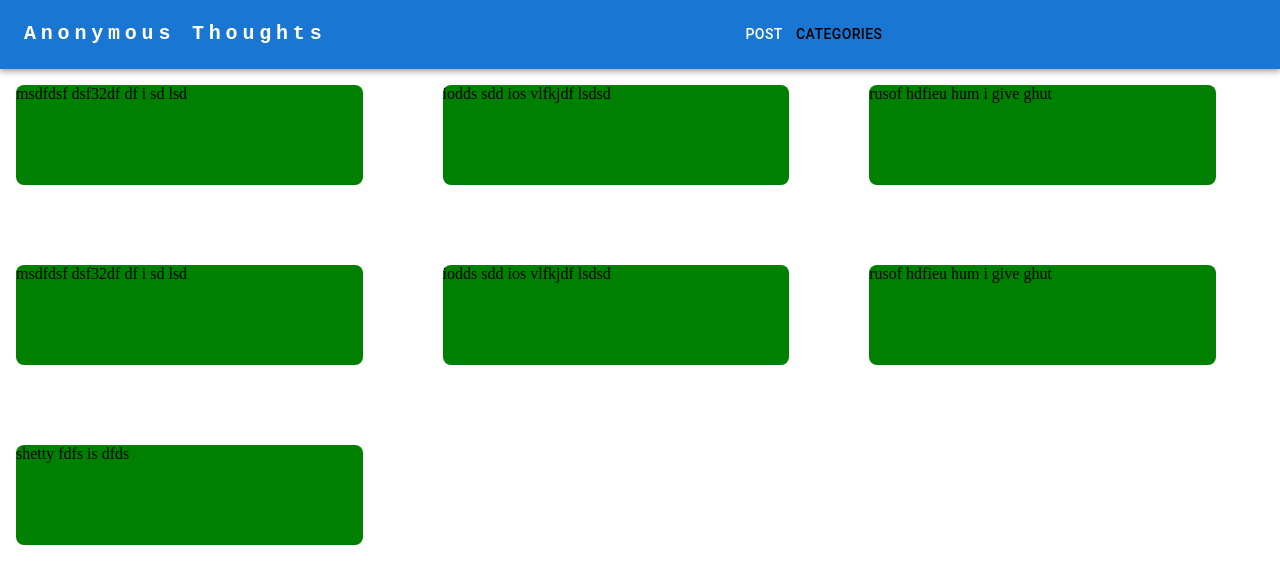
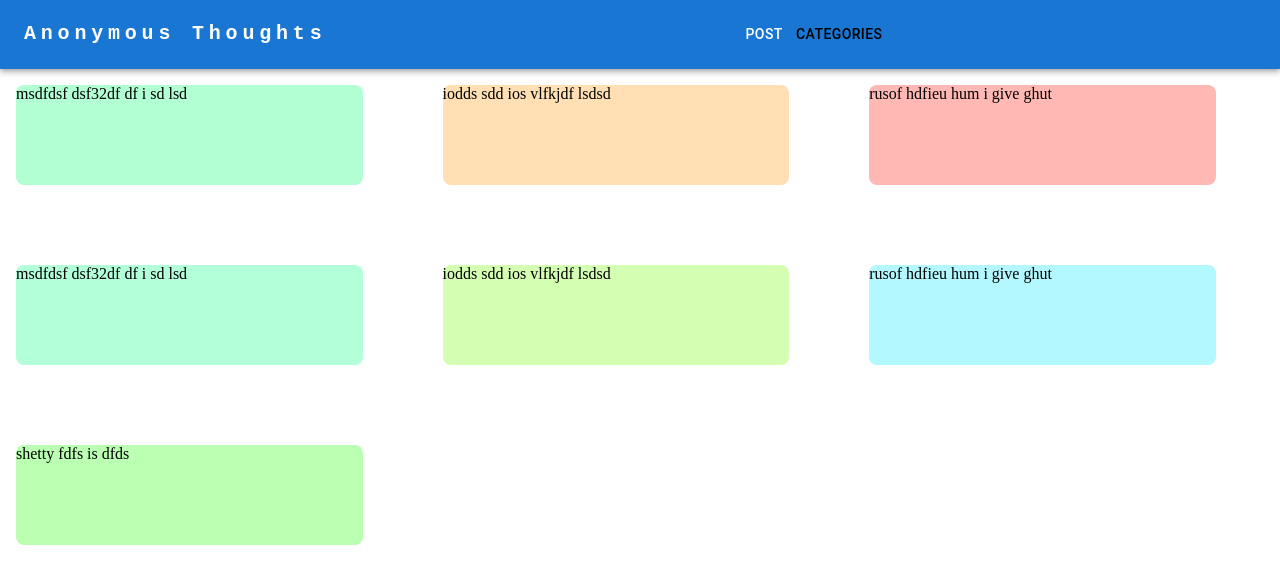
Before and after one commit to Min3th/AnonymousThoughts, a Next.js app in the folder thoughts-webapp/: page / in a window 1280 px wide. Shown: the top 584 px of the page. Built offline with nearby package versions, Linux system fonts and the light colour scheme; some icons are missing; what @mui/material-nextjs would draw is missing.

Commit message:
add function to generate random box colours.

```diff
--- a/thoughts-webapp/src/app/page.tsx
+++ b/thoughts-webapp/src/app/page.tsx
@@ -16,6 +16,11 @@ export default function Home() {
     "rusof hdfieu hum i give ghut",
     "shetty fdfs is dfds",
   ];
+
+  const getRandomLightColor = () => {
+    const hue = Math.floor(Math.random() * 360);
+    return `hsl(${hue}, 100%, 85%)`;
+  };
   return (
     <>
       <ResponsiveAppBar />
@@ -30,7 +35,9 @@ export default function Home() {
         <Box sx={{ width: "100%" }}>
           <Masonry columns={3} spacing={10}>
             {content.map((text, index) => (
-              <ThoughtBox key={index}>{text}</ThoughtBox>
+              <ThoughtBox key={index} backgroundColor={getRandomLightColor()}>
+                {text}
+              </ThoughtBox>
             ))}
           </Masonry>
         </Box>
--- a/thoughts-webapp/src/components/box.tsx
+++ b/thoughts-webapp/src/components/box.tsx
@@ -1,4 +1,3 @@
-// components/ui/MyBox.tsx
 import { Box, BoxProps } from "@mui/material";
 
 const MyBox = (props: BoxProps) => {
--- a/thoughts-webapp/src/components/navbar.tsx
+++ b/thoughts-webapp/src/components/navbar.tsx
@@ -13,8 +13,7 @@ import Button from "@mui/material/Button";
 import MenuItem from "@mui/material/MenuItem";
 import AdbIcon from "@mui/icons-material/Adb";
 
-const pages = ["Products", "Pricing", "Blog"];
-const settings = ["Profile", "Account", "Dashboard", "Logout"];
+const settings = ["Love", "Sad", "Happiness", "Bliss"];
 
 function ResponsiveAppBar() {
   const [anchorElNav, setAnchorElNav] = React.useState<null | HTMLElement>(null);
@@ -68,28 +67,6 @@ function ResponsiveAppBar() {
             >
               <MenuIcon />
             </IconButton>
-            <Menu
-              id="menu-appbar"
-              anchorEl={anchorElNav}
-              anchorOrigin={{
-                vertical: "bottom",
-                horizontal: "left",
-              }}
-              keepMounted
-              transformOrigin={{
-                vertical: "top",
-                horizontal: "left",
-              }}
-              open={Boolean(anchorElNav)}
-              onClose={handleCloseNavMenu}
-              sx={{ display: { xs: "block", md: "none" } }}
-            >
-              {pages.map((page) => (
-                <MenuItem key={page} onClick={handleCloseNavMenu}>
-                  <Typography sx={{ textAlign: "center" }}>{page}</Typography>
-                </MenuItem>
-              ))}
-            </Menu>
           </Box>
           <AdbIcon sx={{ display: { xs: "flex", md: "none" }, mr: 1 }} />
           <Typography
--- a/thoughts-webapp/src/components/thoughtbox.tsx
+++ b/thoughts-webapp/src/components/thoughtbox.tsx
@@ -1,19 +1,18 @@
-// components/ui/MyBox.tsx
-import { Box, BoxProps } from "@mui/material";
 import { ReactNode } from "react";
 import MyBox from "./box";
 
 type ThoughtBoxProps = {
   children: ReactNode;
+  backgroundColor?: string;
 };
 
-const ThoughtBox = ({ children }: ThoughtBoxProps) => {
+const ThoughtBox = ({ children, backgroundColor }: ThoughtBoxProps) => {
   return (
     <MyBox
       sx={{
         width: "200px",
         height: "100px",
-        backgroundColor: "#008000",
+        backgroundColor: backgroundColor,
         borderRadius: 2,
       }}
     >
```
